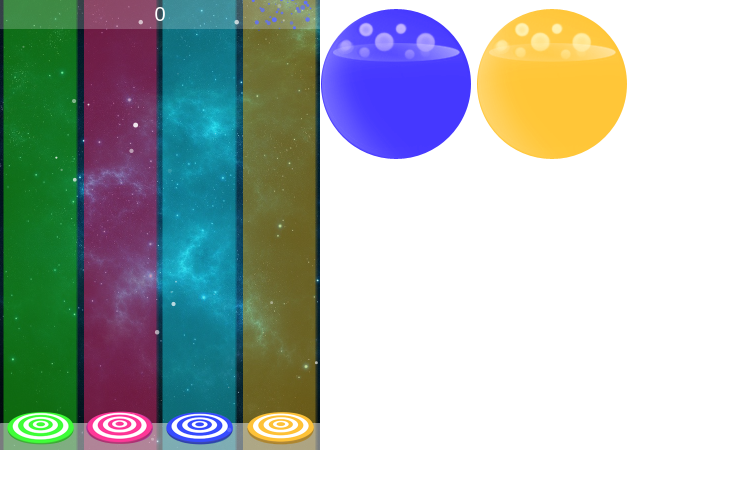
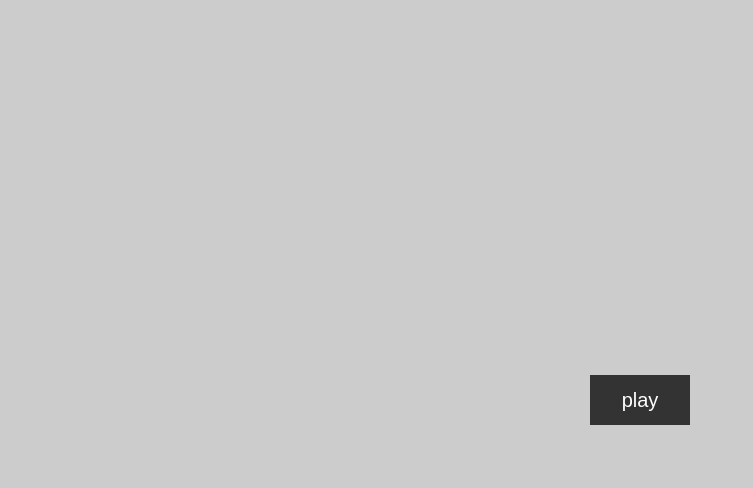
Before and after one commit to HDevel/The-Game, a plain HTML site: page index.html in a window 1280 px wide. Shown: the whole page, without its empty margins (0-753 px from the left). Drawn offline with Linux system fonts and the light colour scheme.

Commit message:
add intro

```diff
--- a/index.html
+++ b/index.html
@@ -29,6 +29,34 @@
 		color:#fff;
 		font-family: Arial;
 	}
+	#intro{
+		position: fixed;
+		top:-100%;
+		left: 0px;
+		width: 100%;
+		height: 100%;
+		background-color: #ccc;
+		z-index: 3;
+		-webkit-transition: all 1s;
+	}
+	#play{
+		position: absolute;
+		top:50%;
+		left: 50%;
+		width: 100px;
+		height: 50px;
+		background-color: #333;
+		margin: -25px 0px 0px -50px;
+		z-index: 3;
+		text-align: center;
+		font-family: Arial;
+		line-height: 50px;
+		font-size: 20px;
+		color: #fff;
+	}
+	.visible{
+		top:0px !important;
+	}
 </style>
 <div id="score">0</div>
 <img id="40f339" src="green_track_1.png">
@@ -36,21 +64,24 @@
 <img id="384cfe" src="Blue_Track_1.png">
 <img id="fec238" src="yellow_track_1.png">
 <canvas id="canvas" width="640" height="920" style=""></canvas>
+<div id="intro" class="visible">
+	<div id="play">play</div>
+</div>
 <script>
 	var canvas = document.getElementById('canvas');
 	var canvasctx = canvas.getContext("2d");
 
 	var colorLib = [
-			'40f339',
-			'fe3898',
-			'384cfe',
-			'fec238'
+			'#40f339',
+			'#fe3898',
+			'#384cfe',
+			'#fec238'
 	];
 	var colorImgLib = {
-			'40f339' : document.getElementById('40f339'),
-			'fe3898' : document.getElementById('fe3898'),
-			'384cfe' : document.getElementById('384cfe'),
-			'fec238' : document.getElementById('fec238')
+			'#40f339' : document.getElementById('40f339'),
+			'#fe3898' : document.getElementById('fe3898'),
+			'#384cfe' : document.getElementById('384cfe'),
+			'#fec238' : document.getElementById('fec238')
 	};
 	var preRandomColor = new Array();
 	var preRandomPos = new Array();
@@ -87,7 +118,7 @@
 
 		newCube.x = dropWidth * randPosX + (dropWidth / 2) - (newCube.width / 2);
 		newCube.item = item;
-		newCube.color = '#' + preRandomColor[newCube.item]
+		newCube.color = preRandomColor[newCube.item]
 		newCube.id = objList.length;
 		newCube.img = colorImgLib[preRandomColor[newCube.item]];
 		objList.push(newCube);
@@ -104,15 +135,6 @@
 
 	var curItem = 10000;
 	var perRound = 1;
-
-	setInterval(function () {
-		preRandomColor = shuffle(preRandomColor);
-		preRandomPos = shuffle(preRandomPos);
-		curItem = 0;
-		for(var i = 0; i < Math.floor(perRound); i++){
-			randCube()
-		}
-	},4000);
 
 	function randCube(){
 		createCube(curItem);
@@ -180,6 +202,8 @@
 				var color = grav[2].color;
 				grav[2].color = switchL.color
 				switchL.color = color;
+				grav[2].img = colorImgLib[grav[2].color];
+				switchL.img = colorImgLib[switchL.color];
 				grav[2].switched = true;
 				switchL.switched = true;
 			}
@@ -189,6 +213,8 @@
 				var color = grav[3].color;
 				grav[3].color = switchR.color
 				switchR.color = color;
+				grav[3].img = colorImgLib[grav[3].color];
+				switchR.img = colorImgLib[switchR.color];
 				grav[3].switched = true;
 				switchR.switched = true;
 			}
@@ -258,7 +284,7 @@
 			canvasctx.drawImage(v.img, 0, 0, 152, 152, Math.round(v.x), v.y, v.width, v.height);
 		});
 		objList.forEach(function (v, i) {
-			if(v.y > canvas.height){
+			if(v.y > canvas.height + 100){
 				delete objList[i];
 			}
 		})
@@ -353,6 +379,10 @@
 		particleList.push(newPart);
 	}
 
+
+
+	document.getElementById('play').onclick = function () {
+		document.getElementById('intro').removeAttribute('class');
 		setInterval(function () {
 			addParticle()
 		},100);
@@ -364,6 +394,18 @@
 			render();
 			drawDrop();
 		},20);
+
+		function create(){
+			preRandomColor = shuffle(preRandomColor);
+			preRandomPos = shuffle(preRandomPos);
+			curItem = 0;
+			for(var i = 0; i < Math.floor(perRound); i++){
+				randCube()
+			}
+			setTimeout(create,4000);
+		}
+		create()
+	}
 
 	canvas.ontouchstart = function ontouchstart(e) {
 		e.preventDefault();
```
Lines whose indentation alone changed are shown as unchanged.
